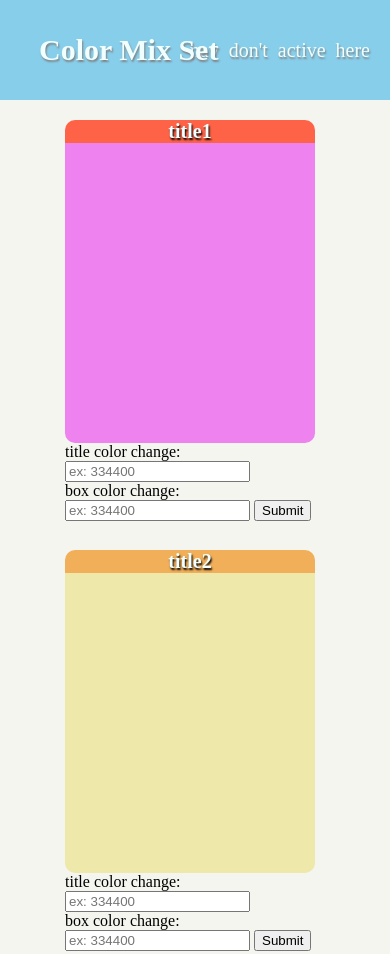
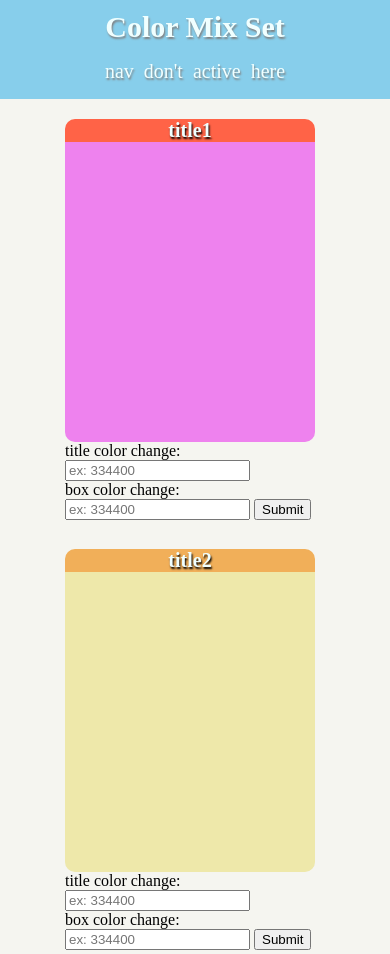
Before and after one commit to Monic01/Color-Mix-Set, a plain HTML site: page index.html in a window 390 px wide. Shown: the top 954 px of the page. Drawn offline with Linux system fonts and the light colour scheme.

Commit message:
Add files via upload

```diff
--- a/style.css
+++ b/style.css
@@ -19,7 +19,7 @@ li {
 
 nav {
   display: flex;
-  justify-content: right;
+  justify-content: space-between;
   align-items: center;
 
   height: 100px;
@@ -29,12 +29,10 @@ nav {
 }
 
 h1 {
-  position: absolute;
-  left: 10%;
-
   color: azure;
   text-shadow: 1px 2px 2px gray;
   font-size: 30px;
+  margin-left: 30px;
 }
 
 section {
@@ -122,3 +120,28 @@ section {
 button {
   margin-left: 3px;
 }
+
+@media screen and (max-width: 768px) {
+  nav {
+    display: flex;
+    flex-direction: column;
+    justify-content: space-between;
+    height: auto;
+  }
+
+  h1 {
+    position: relative;
+    justify-content: center;
+    margin: 0 auto;
+    margin-top: 10px;
+  }
+
+  .uiColor {
+    display: flex;
+    justify-content: center;
+  }
+
+  .uiColor .navbar {
+    padding: 0 0 0 20px;
+  }
+}
```
Also changed, not shown: index.html (+1 -0 lines).
